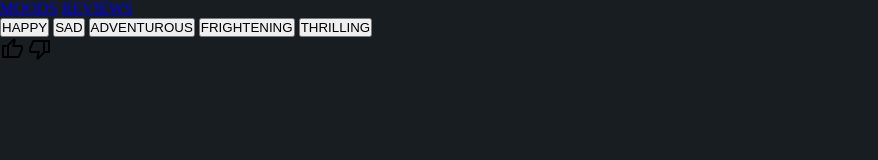
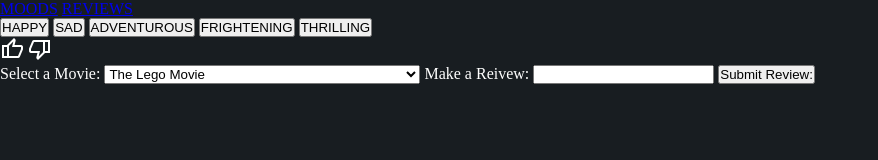
Before and after one commit to tedpreston29/Week-5-TeamProject, a website: page client/index.html in a window 1280 px wide. Shown: the whole page, without its empty margins (0-878 px from the left). Drawn offline with nearby package versions, Linux system fonts and the light colour scheme.

Commit message:
review formHTML

```diff
--- a/client/index.html
+++ b/client/index.html
@@ -39,7 +39,27 @@
           <span class="material-symbols-outlined"> thumb_down </span>
         </div>
       </section>
-      <section><form id=""</section>
+      <section>
+        <form id="reivewform">
+          <label for="movieList">Select a Movie:</label>
+          <select name="movieName" id="movieList">
+            <option value="The Lego Movie">The Lego Movie</option>
+            <option value="Paddington 2">Paddington 2</option>
+            <option value="The Green Mile">The Green Mile</option>
+            <option value="Schindler's List">Schindler's List</option>
+            <option value="Indiana Jones: Raiders of the Lost Ark">Indiana Jones: Raiders of the Lost Ark</option>
+            <option value="The Lord of the Rings: The Fellowship of the Ring">The Lord of the Rings: The Fellowship of the Ring</option>
+            <option value="The Conjuring">The Conjuring</option>
+            <option value="A Nightmare on Elm Street">A Nightmare on Elm Street</option>
+            <option value="Inception">Inception</option>
+            <option value="Se7en">Se7en</option>
+          </select>
+
+          <label for="reviewBox">Make a Reivew:</label>
+          <input type="text" id="reviewBox" required>
+
+          <button type="submit">Submit Review:</button>
+      </section>
     </main>
     <footer></footer>
     <div id="app"></div>
--- a/client/src/style.css
+++ b/client/src/style.css
@@ -7,4 +7,5 @@
 
 body {
   background-color: #181d21;
+  color: white;
 }
```
